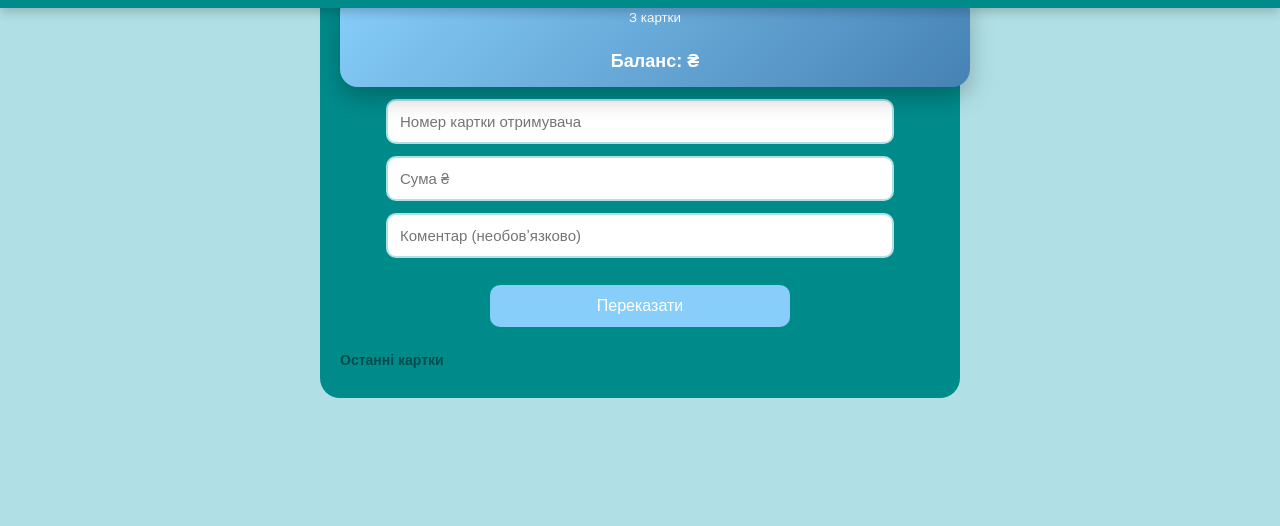
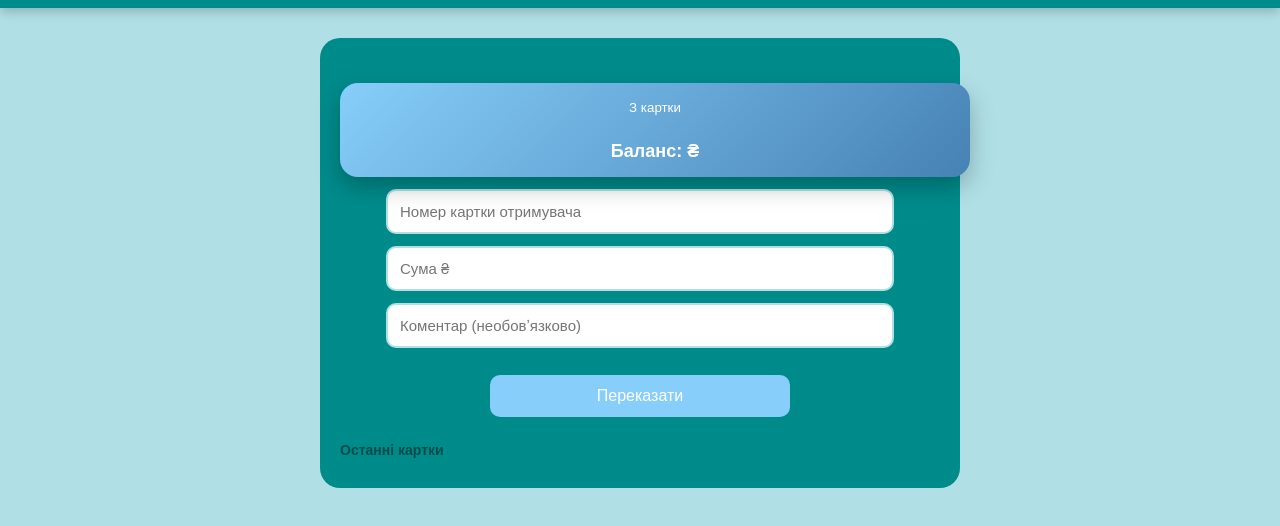
Before and after one commit to lxzcid521/diploma-node, a website: page public/transfer.html in a window 1280 px wide. Shown: the part 52-578 px from the top of the page. Drawn offline with Linux system fonts and the light colour scheme; no server answers; sample sign-in values are in the browser's storage.

Commit message:
15.01 Изменил баг в регистрации и отправки денег на карту так как блоки вылазили на верх панели просто добавил калсс выше page

```diff
--- a/public/transfer.html
+++ b/public/transfer.html
@@ -12,7 +12,8 @@
   <div class="top-title">Переказ коштів</div>
 </header>
 
-<main class="container">
+<div class="page">
+<div class="container">
 
   <div class="card transfer-card">
     <small class="label">З картки</small>
@@ -32,7 +33,9 @@
     <div id="savedCardsList"></div>
   </div>
 
-</main>
+</div>
+</div>
+
 
 
 <script src="script/auth.js"></script>
```
Also changed, not shown: public/register.html (+2 -0 lines).
